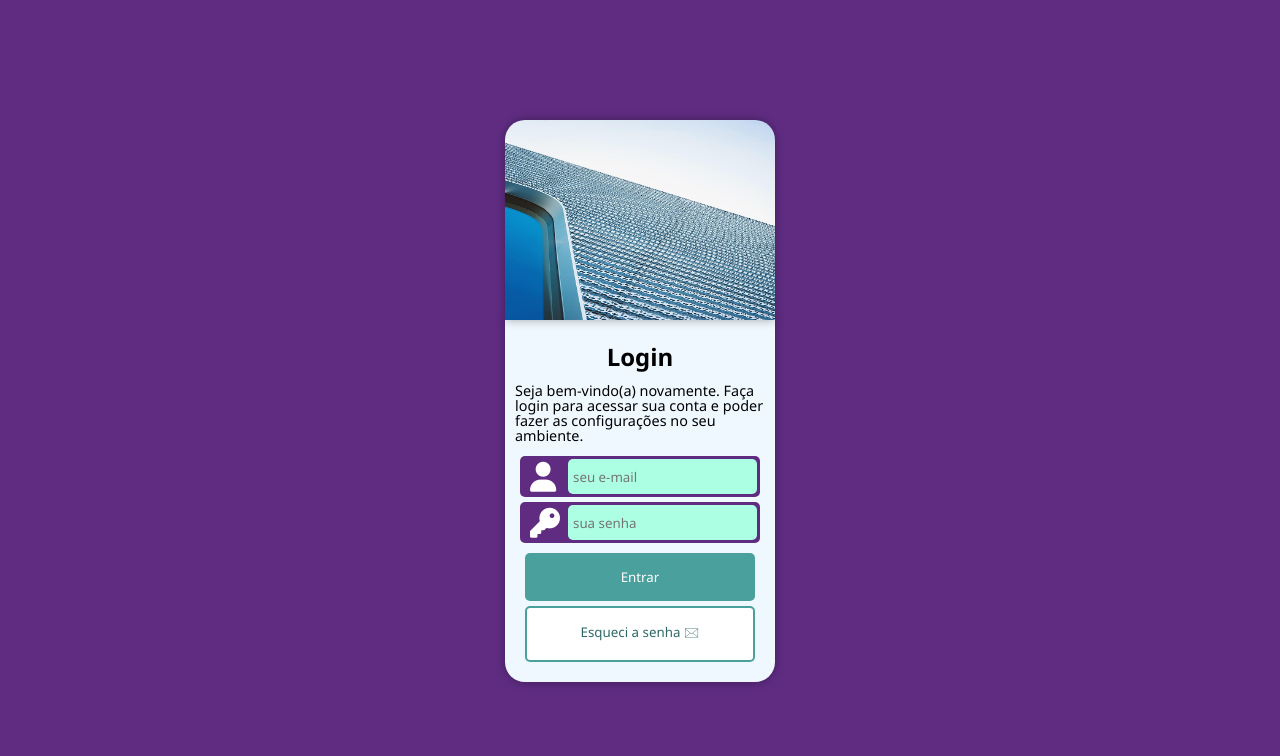
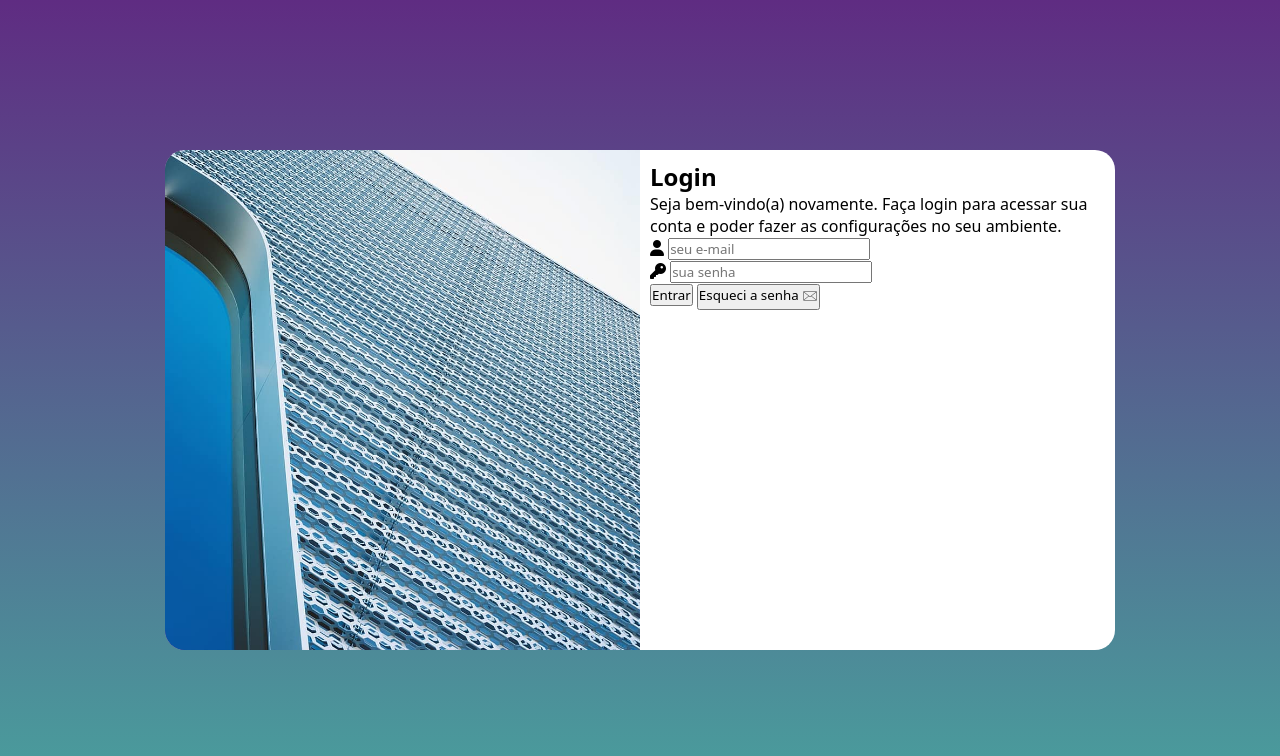
Before and after one commit to ThalesDev13/projeto-login, a plain HTML site: page index.html in a window 1280 px wide. Drawn offline with Linux system fonts and the light colour scheme.

Commit message:
parte 3 do projeto(acompanhado)

```diff
--- /dev/null
+++ b/estilos/media-queries.css
@@ -0,0 +1,56 @@
+@charset "UTF-8";
+
+:root{
+    --verde: #49a09d;
+    --lilás: #5f2c82;
+}
+
+@media screen and (min-width: 768px) and (max-width: 992px){
+    body{
+        background-image: linear-gradient(to top, #49a09d, #5f2c82);
+    }
+
+    section#login{
+        width: 80vw;
+    }
+
+    section#login > div#imagem{
+        float: left;
+        width: 30%;
+        height: 100%;
+    }
+
+    section#login > div#formulario{
+        float: right;
+        width: 70%;
+    }
+}
+
+@media screen and (min-width: 992px){
+    section#login{
+        width: 950px;
+    }
+
+    section#login > div#imagem{
+        float: left;
+        width: 50%;
+        height: 100%;
+    }
+
+    section#login > div#formulario{
+        float: right;
+        width: 50%;
+    }
+}
+
+@media screen and (min-width: 992px) and (max-width: 1200px){
+    body{
+        background-image: linear-gradient(to top, #49a09d, #5f2c82);
+    }
+}
+
+@media screen and (min-width: 1200px){
+    body{
+        background-image: linear-gradient(to top, #49a09d, #5f2c82);
+    }
+}
--- a/estilos/style.css
+++ b/estilos/style.css
@@ -6,142 +6,49 @@
 }
 
 *{
-    font-family: 'Segoe UI', Tahoma, Geneva, Verdana, sans-serif;
+    font-family: system-ui, -apple-system, BlinkMacSystemFont, 'Segoe UI', Roboto, Oxygen, Ubuntu, Cantarell, 'Open Sans', 'Helvetica Neue', sans-serif;
     margin: 0px;
     padding: 0px;
+    box-sizing: border-box;
 }
 
 html, body{
+    height: 100vh;
+    width: 100vw;
     background-color: var(--lilás);
 }
 
-
-div#formulario{
-    background-color: aliceblue;
-    width: 250px;
-    height: 315;
-    border-radius: 0px 0px 20px 20px;
-    display: block;
-    margin: auto;
-    margin-top: 50px;
-    padding: 10px;
-    box-shadow: 0px 0px 10px rgba(0, 0, 0, 0.336);
+main{
+    height: 100vh;
+    width: 100vw;
+    position: relative;
 }
 
-div#formulario > h1{
-    text-align: center;
+section#login{
+    position: absolute;
+    top: 50%;
+    left: 50%;
+    transform: translate(-50%, -50%);
+    overflow: hidden;
+
+    background-color: white;
+    width: 250px;
+    height: 500px;
+    border-radius: 20px;
+    border-radius: 0px 0px 10px rgba(0, 0, 0, 0.452);
+
+    transition: width 0.5s, height 0.5s;
+    transition-timing-function: ease;
+}
+
+section#login > div#imagem{
+    background: var(--lilás) url(../imagens/metal.jpg) no-repeat;
+    background-size: cover;
+    background-position: left bottom;
+    height: 200px;
+}
+
+section#login > div#formulario{
+    display: block;
     padding: 10px;
 }
-
-div#formulario > p{
-    line-height: 15px;
-    font-size: 0.9em;
-    padding-bottom: 8px;
-}
-
-p#email1{
-    background-color: #5f2c82;
-    padding: 3px;
-    margin: 5px;
-    border-radius: 5px;
-    height: 35px;
-}
-
-p#isenha{
-    background-color: #5f2c82;
-    padding: 3px;
-    margin: 5px;
-    border-radius: 5px;
-    height: 35px;
-}
-
-input#iemail{
-    display: block;
-    background-color: rgb(172, 255, 227);
-    position: relative;
-    left: 45px;
-    padding: 5px;
-    width: 179px;
-    border: none;
-    border-radius: 5px;
-    height: 25px;
-    bottom: 30px;
-}
-
-input#isenha{
-    display: block;
-    background-color: rgb(172, 255, 227);
-    position: relative;
-    left: 45px;
-    padding: 5px;
-    width: 179px;
-    border: none;
-    border-radius: 5px;
-    height: 25px;
-    bottom: 30px;
-}
-
-div#imagem > img{
-    width: 270px;
-    height: 200px;
-    border-radius: 20px 20px 00px 0px;
-    display: block;
-    margin: auto;
-    margin-top: 70px;
-    top: 50px;
-    position: relative;
-    box-shadow: 0px 0px 10px rgba(0, 0, 0, 0.336);
-}
-
-input#entrar{
-    background-color: #49a09d;
-    border: none;
-    width: 230px;
-    margin: auto;
-    display: block;
-    padding: 15px;
-    color: white;
-    border-radius: 5px;
-    margin-top: 10px;
-    cursor: pointer;
-}
-
-input#entrar:hover{
-    background-color: #2e6967;
-}
-
-input#esq{
-    background-color: #ffffff;
-    border: 2px solid #49a09d;
-    width: 230px;
-    margin: auto;
-    display: block;
-    padding: 15px;
-    color: #2e6967;
-    border-radius: 5px;
-    margin-top: 5px;
-    margin-bottom: 10px;
-    cursor: pointer;
-}
-
-input#esq:hover{
-    background-color: #71e9e5af;
-}
-
-#icon1{
-    color: #ffffff;
-    font-size: 30px;
-    display: block;
-    position: relative;
-    top: 3px;
-    left: 7px;
-}
-
-#icon2{
-    color: #ffffff;
-    font-size: 30px;
-    display: block;
-    position: relative;
-    top: 3px;
-    left: 7px;
-}
--- a/index.html
+++ b/index.html
@@ -8,13 +8,12 @@
     <link rel="stylesheet" href="https://cdnjs.cloudflare.com/ajax/libs/font-awesome/6.4.0/css/all.min.css" integrity="sha512-iecdLmaskl7CVkqkXNQ/ZH/XLlvWZOJyj7Yy7tcenmpD1ypASozpmT/E0iPtmFIB46ZmdtAc9eNBvH0H/ZpiBw==" crossorigin="anonymous" referrerpolicy="no-referrer" />
     <link rel="shortcut icon" href="favicon.ico" type="image/x-icon">
     <link rel="stylesheet" href="estilos/style.css">
+    <link rel="stylesheet" href="estilos/media-queries.css">
 </head>
 <body>
     <main>
         <section id="login">
-            <div id="imagem">
-                <img src="imagens/metal.jpg" alt="">
-            </div>
+            <div id="imagem"></div>
 
             <div id="formulario">
                 <h1>Login</h1>
```
